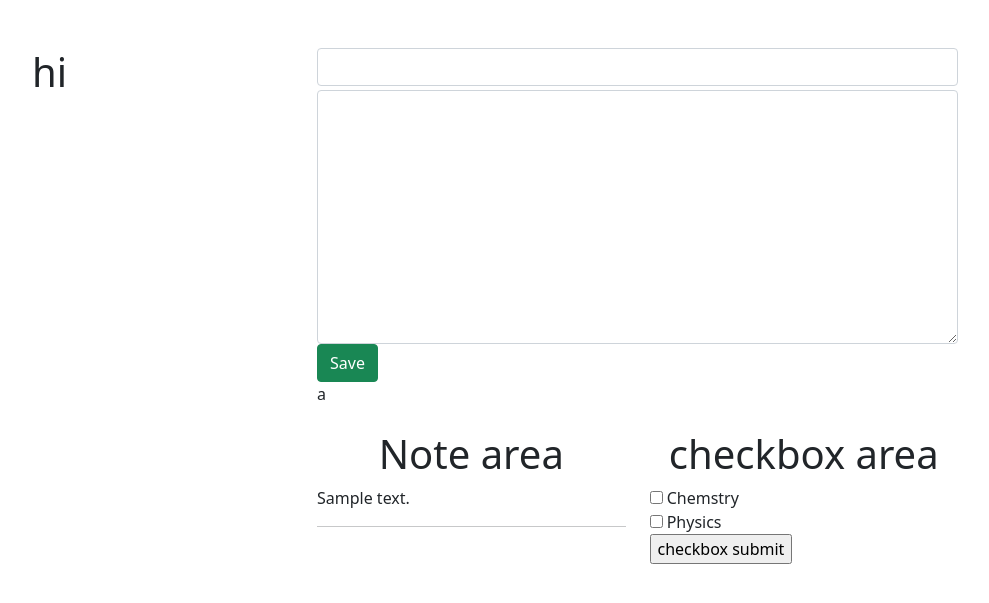
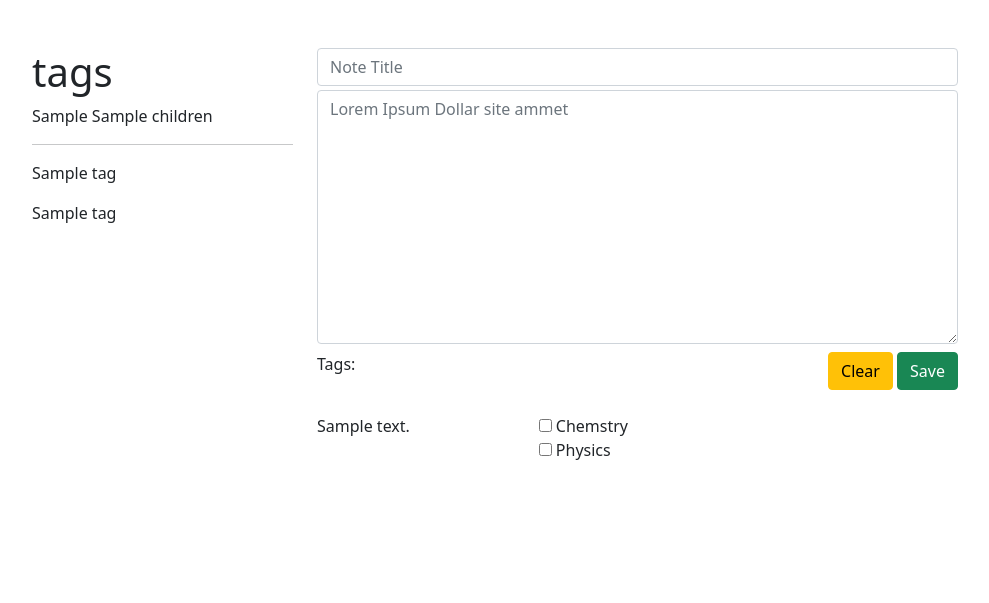
Before and after one commit to apl-mhd/django-note-keeping, a Django app: template base/templates/base/home.html in a window 1280 px wide. Shown: the top 603 px of the page, without its empty margins (50-1039 px from the left). Run offline with Django 3.2, Linux system fonts and the light colour scheme; the template is opened without the code that fills it: most values are stand-ins (such as "Sample title", 1, 10 or a date in 2020); some libraries are stand-ins or nearby versions.

Commit message:
form clear button added

```diff
--- a/base/templates/base/ajax.html
+++ b/base/templates/base/ajax.html
@@ -46,17 +46,23 @@ $("#btnsave").click(function(){
 
 });
 
-let checkArr = [];
+//form clear
+$("#btnclear").click(function(){
+    $("form")[0].reset();
+    $("#checkbox-select").html('Tags: ');
 
 
+});
+
+//Check Box
+let checkArr = [];
 $("input[type=checkbox]").click(function(){
 
-
     checkArr = [];
-    let checkBoxOutput = '';
+    let checkBoxOutput = 'Tags: ';
 
     $(':checkbox:checked').each(function () {
-        checkBoxOutput += "<span>" + $(this).val() + "</span>";
+        checkBoxOutput += "<span>" + $(this).attr('name') + "</span> ";
         checkArr.push($(this).val());
        });
 
--- a/base/templates/base/home.html
+++ b/base/templates/base/home.html
@@ -14,7 +14,19 @@
     <div class="container mt-5">
         <div class="row">
             <div class="col-sm-3">
-                <h1>hi</h1>
+                <h1>tags</h1>
+                {{t}}
+                {{children}}
+                <hr>
+
+                {% for i in tags %}
+                    {% if i.children.all %}
+                      <p>{{i.tag_name}}</p>
+                      {% if i.children.all %}
+                        <p>{{i.tag_name}}</p>
+                       {% endif %}
+                    {% endif %}
+                {% endfor %}
 
             </div>
 
@@ -23,31 +35,38 @@
                     <div class="col-sm-12">
                         <form action="" method="POST">
                             {% csrf_token %}
-                            <input class="form-control mb-1" type="text" name="title" id="titleid">
-                            <textarea class="form-control" name="subject" id="subjectid" cols="30" rows="10"></textarea>
+                            <input placeholder="Note Title" class="form-control mb-1" type="text" name="title" id="titleid">
+                            <textarea placeholder="Lorem Ipsum Dollar site ammet" class="form-control" name="subject" id="subjectid" cols="30" rows="10"></textarea>
+                            <!-- <input type="button" id="btnsave" class="btn btn-success" value="Save"> -->
+                        </form>
+                        <div class="d-flex justify-content-between mt-2">
+                            <div id="checkbox-select" class="">
+                                <span>Tags: </span>
+                            </div>
+                            <div>
+                            <input type="button" id="btnclear" class="btn btn-warning" value="Clear">
                             <input type="button" id="btnsave" class="btn btn-success" value="Save">
-                        </form>
-                        <div id="checkbox-select" class="">
-                            <span style="display: hidden;">a</span>
+                            </div>
+
                         </div>
+
                     </div>
                 </div>
 
+
+
                 <div class="row mt-4">
-                    <div class="col-sm-6">
+                    <div class="col-sm-4">
                         <div id="notetitle">
-                            <h1 class="text-center">Note area</h1>
                             {% for note in notes  %}
-                              <p>{{note}}</p><hr>
+                              <p>{{note}}</p>
                             {% endfor %}
                         </div>
 
                     </div>
-                    <div class="col-sm-6">
-                        <h1 class="text-center"> checkbox area</h1>
+                    <div class="col-sm-8">
                         <input name="Chemistry" type="checkbox"  value="3"> Chemstry <br>
                         <input name="Physics" type="checkbox" value="1"> Physics <br>
-                        <input type="button" id="checkid" value="checkbox submit"><br>
                     </div>
                 </div>
 
@@ -59,8 +78,6 @@
     <script src="{% static 'base/js/popper.js' %}"></script>
     <script src="{% static 'base/js/bootstrap.js' %}"></script>
 
-
-
     {% include "base/ajax.html" %}
 
 </body>
--- a/base/views.py
+++ b/base/views.py
@@ -11,7 +11,10 @@ from . models import Note
 def home(request):
 
     notes = Note.objects.all()
-    context = { 'notes': notes}
+    tags = Tag.objects.all()
+    children = Tag.objects.get(id=8).children.all()
+    t = list(Tag.objects.values())
+    context = { 'notes': notes, 'tags':tags, 't':t, 'children':children}
     return render(request, 'base/home.html', context)
 
 @csrf_exempt
```
Also changed, not shown: db.sqlite3.
